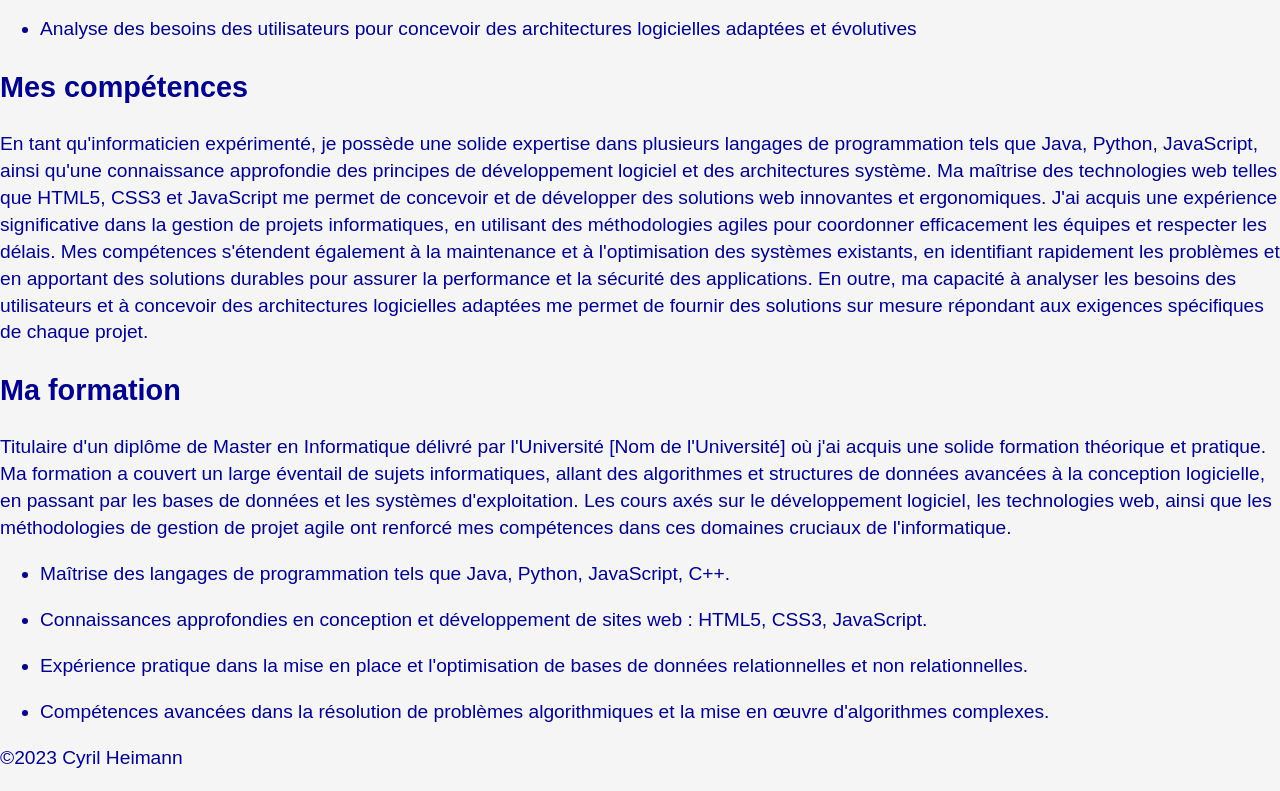
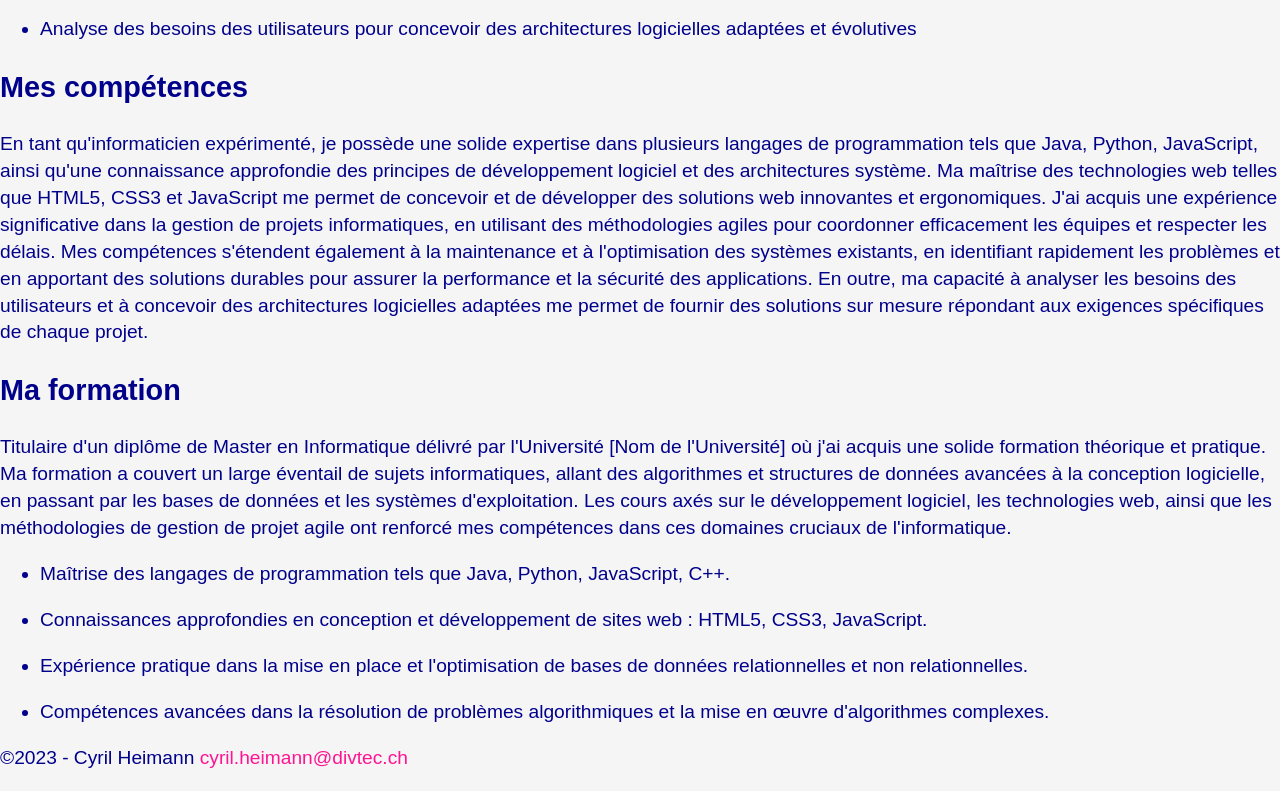
Before and after one commit to divtec-cejef/cv-01-html-heimcyr, a plain HTML site: page index.html in a window 1280 px wide. Shown: the part 579-1370 px from the top of the page. Drawn offline with nearby package versions, Linux system fonts and the light colour scheme.

Commit message:
Ajout des informations dans le pied de page, et la redirection email.

```diff
--- a/index.html
+++ b/index.html
@@ -102,7 +102,7 @@
     </section>
 </main>
 <footer>
-    <p>&copy;2023 Cyril Heimann</p>
+    <p>&copy;2023 - Cyril Heimann <a href="mailto:cyril.heimann@divtec.ch">cyril.heimann@divtec.ch</a></p>
 </footer>
 </body>
 </html>
```
